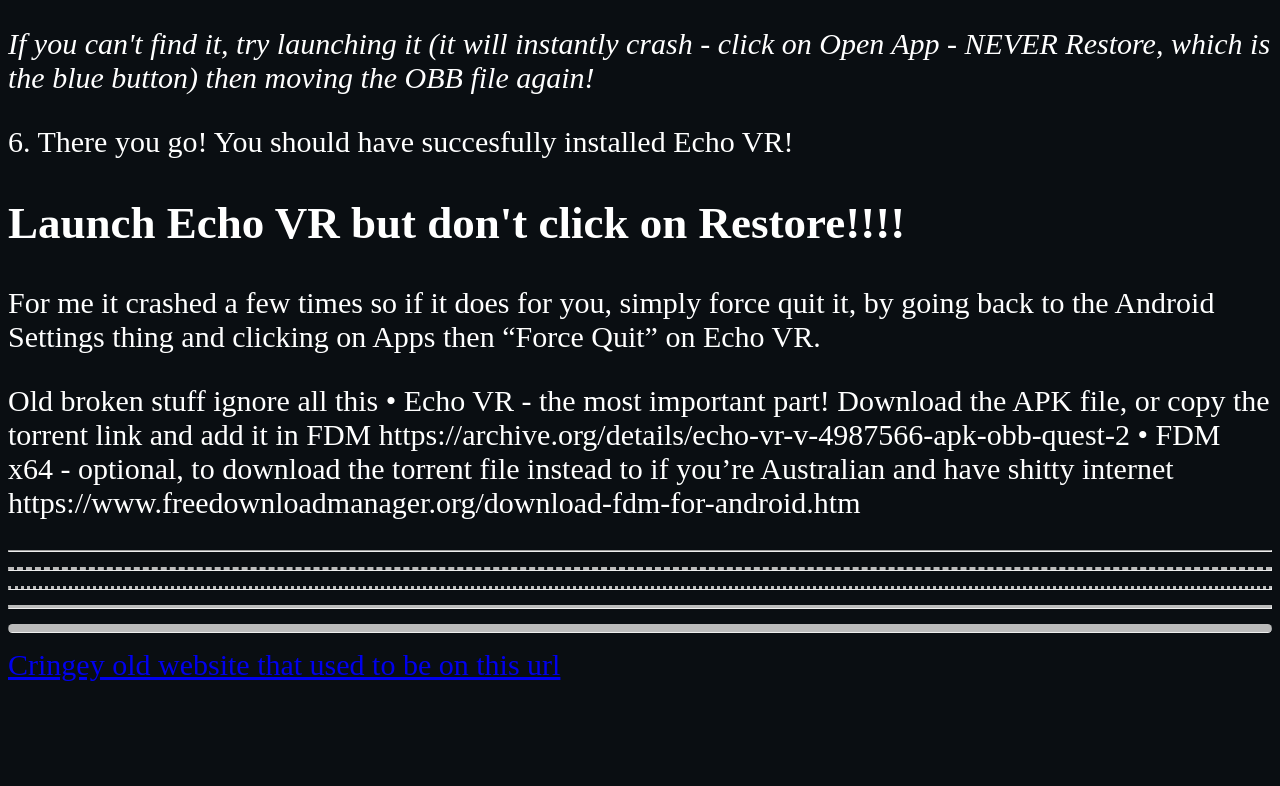
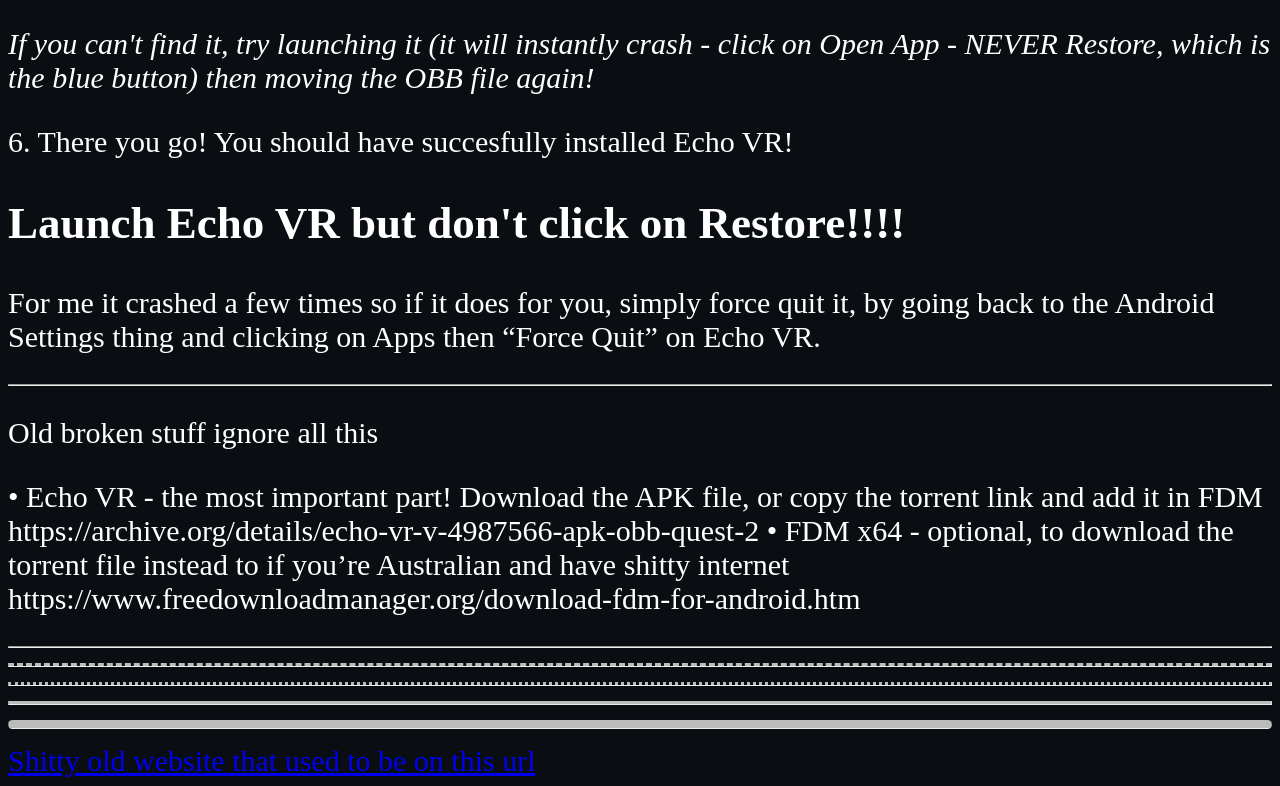
Before and after one commit to Fox595676/Fox595676.github.io, a plain HTML site: page index.html in a window 1280 px wide. Shown: the part 3420-4206 px from the top of the page. Before the commit the page ends 4110 px from the top, so only its background shows below. Drawn offline with Linux system fonts and the light colour scheme.

Commit message:
Initial commit

```diff
--- a/index.html
+++ b/index.html
@@ -76,8 +76,9 @@
 For me it crashed a few times so if it does for you, simply force quit it, by going back to the Android Settings thing and clicking on Apps then “Force Quit” on Echo VR.
 <p>
 
-
-Old broken stuff ignore all this
+<hr>
+<p>
+Old broken stuff ignore all this<p>
 	•	Echo VR - the most important part! Download the APK file, or copy the torrent link and add it in FDM https://archive.org/details/echo-vr-v-4987566-apk-obb-quest-2
 	•	FDM x64 - optional, to download the torrent file instead to if you’re Australian and have shitty internet https://www.freedownloadmanager.org/download-fdm-for-android.htm
 
@@ -86,7 +87,7 @@
             <hr class="dotted">
             <hr class="solid">
             <hr class="rounded">
-            <a href="coolsite/home.html">Cringey old website that used to be on this url</a>
+            <a href="coolsite/home.html">Shitty old website that used to be on this url</a>
         </body>
 
 </html>
```
